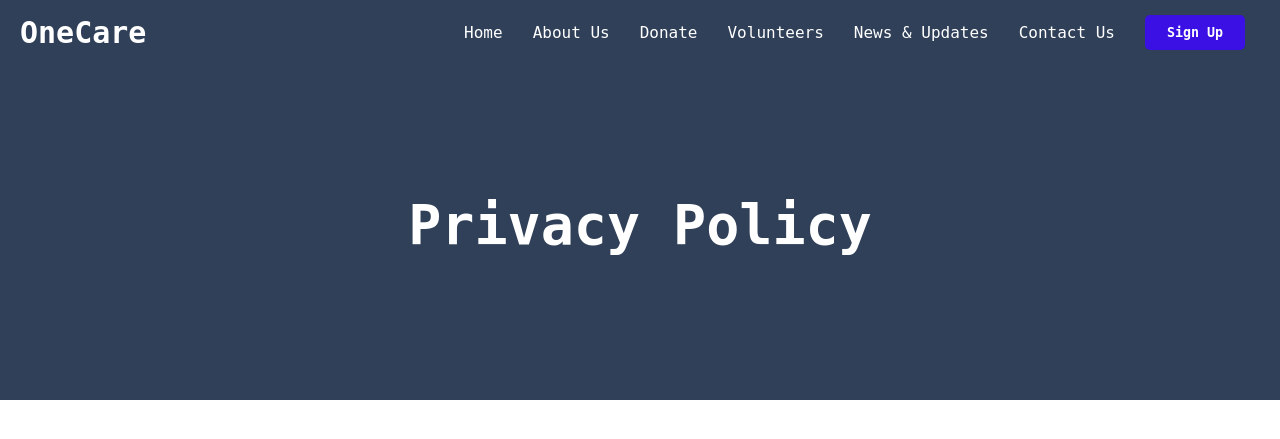
After one commit to IamDanishImran/onecare, a PHP site: page /privacy.php in a window 1280 px wide. The commit adds this page. Shown: the top 439 px of the page. Run offline with PHP 8.4, Linux system fonts and the light colour scheme.

Commit message:
Modify by Imran

```diff
--- /dev/null
+++ b/CssFiles/privacy.css
@@ -0,0 +1,21 @@
+* {
+    padding: 0;
+    margin: 0;
+    box-sizing: border-box;
+    font-family: monospace;
+}
+
+.main {
+    height: 50vh;
+    width: auto;
+    background-color: #304059;
+}
+
+.IntroSection {
+    height: 80%;
+    display: flex;
+    justify-content: center;
+    align-items: center;
+    font-size: 55px;
+    color: #fff;
+}
--- a/aboutus.php
+++ b/aboutus.php
@@ -1,8 +1,8 @@
 <!DOCTYPE html>
 <html lang="en">
     <head>
+        <title>OneCare</title>
         <meta charset="utf-8">
-        <title>OneCare</title>
         <meta name="viewport" content="width=device-width, initial-scale=1.0">
         <link rel="stylesheet" href="CssFiles/about.css">
         <link rel="stylesheet" href="https://fonts.googleapis.com/css2?family=Material+Symbols+Outlined:opsz,wght,FILL,GRAD@24,400,0,0" />
--- a/connect.php
+++ b/connect.php
@@ -10,5 +10,4 @@ $conn = new mysqli($servername, $username, $password, $dbname);
 if ($conn -> connect_error) {
     die("Connection Failed: ". $conn -> connect_error);
 }
-echo "Connection Successful";
 ?>
--- a/footer.php
+++ b/footer.php
@@ -2,7 +2,6 @@
 <html lang="en">
     <head>
         <meta charset="utf-8">
-        <title>OneCare</title>
         <meta name="viewport" content="width=device-width, initial-scale=1.0">
         <link rel="stylesheet" href="CssFiles/footer.css">
         <link rel="stylesheet" href="https://fonts.googleapis.com/css2?family=Material+Symbols+Outlined:opsz,wght,FILL,GRAD@24,400,0,0" />
@@ -41,7 +40,7 @@
                         <p><a href="#">Terms of Use</a></p>
                     </div>
                     <div class="footerBox2">
-                        <p><a href="#">OneCare Privacy & Policy</a></p>
+                        <p><a href="privacy.php">OneCare Privacy & Policy</a></p>
                     </div>
                 </div>
             </article>
--- a/header.php
+++ b/header.php
@@ -2,7 +2,6 @@
 <html lang="en">
 <head>
     <meta charset="utf-8">
-    <title>OneCare</title>
     <meta name="viewport" content="width=device-width, initial-scale=1.0">
     <link rel="stylesheet" href="CssFiles/header.css">
     <link rel="stylesheet" href="https://fonts.googleapis.com/css2?family=Material+Symbols+Outlined:opsz,wght,FILL,GRAD@24,400,0,0" />
@@ -15,7 +14,7 @@
             <ul id="nav-links">
                 <li><a href="index.php">Home</a></li>
                 <li><a href="aboutus.php">About Us</a></li>
-                <li><a href="#" id="donate-link">Donate</a></li>
+                <li><a href="donor.php" id="donate-link">Donate</a></li>
                 <li><a href="#" id="volunteer-link">Volunteers</a></li>
                 <li><a href="#">News & Updates</a></li>
                 <li><a href="mailto:imran24022004@gmail.com?subject=Contact Us Inquiry">Contact Us</a></li>
--- a/index.php
+++ b/index.php
@@ -1,8 +1,8 @@
 <!DOCTYPE html>
 <html lang="en">
   <head>
+    <title>OneCare</title>
     <meta charset="utf-8">
-    <title>OneCare</title>
     <meta name="viewport" content="width=device-width, initial-scale=1.0">
     <link rel="stylesheet" href="CssFiles/index.css">
     <link rel="stylesheet" href="https://fonts.googleapis.com/css2?family=Material+Symbols+Outlined:opsz,wght,FILL,GRAD@24,400,0,0" />
--- /dev/null
+++ b/privacy.php
@@ -0,0 +1,25 @@
+<!DOCTYPE html>
+<html>
+    <head>
+        <title>OneCare</title>
+        <meta charset="UTF-8">
+        <meta name="viewport" content="width=device-width, initial-scale=1.0">
+        <link rel="stylesheet" href="https://fonts.googleapis.com/css2?family=Material+Symbols+Outlined:opsz,wght,FILL,GRAD@24,400,0,0" />
+        <link rel="stylesheet" href="CssFiles/privacy.css">
+    </head>
+    <body>
+        <section class="main">
+            <!-- Header Section -->
+             <?php include 'header.php'; ?>
+
+             <!-- Intro Section -->
+             <section class="IntroSection">
+              <article class="introPrivacy">
+                <h1>Privacy Policy</h1>
+              </article>
+        </section>
+        <section class="privacyContent">
+        </section>
+        </section>
+    </body>
+</html>
--- a/signinVol.php
+++ b/signinVol.php
@@ -1,6 +1,7 @@
 <!DOCTYPE html>
 <html lang="en">
 <head>
+    <title>OneCare</title>
     <meta charset="UTF-8">
     <meta name="viewport" content="width=device-width, initial-scale=1.0">
     <link rel="stylesheet" href="https://fonts.googleapis.com/css2?family=Material+Symbols+Outlined:opsz,wght,FILL,GRAD@24,400,0,0" />
--- a/signupVol.php
+++ b/signupVol.php
@@ -1,6 +1,7 @@
 <!DOCTYPE html>
 <html lang="en">
 <head>
+    <title>OneCare</title>
     <meta charset="UTF-8">
     <meta name="viewport" content="width=device-width, initial-scale=1.0">
     <link rel="stylesheet" href="https://fonts.googleapis.com/css2?family=Material+Symbols+Outlined:opsz,wght,FILL,GRAD@24,400,0,0" />
```
